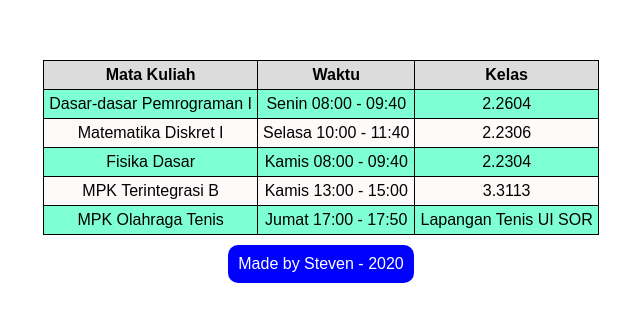
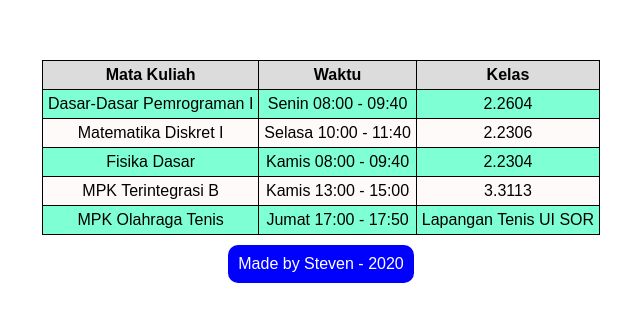
Before and after one commit to stevensim226/TP4, a plain HTML site: page jadwal.html in a window 1280 px wide. Shown: the part 229-550 px from the top of the page, without its empty margins (319-959 px from the left). Drawn offline with Linux system fonts and the light colour scheme.

Commit message:
changed jadwal

```diff
--- a/jadwal.html
+++ b/jadwal.html
@@ -11,7 +11,7 @@
             <th>Kelas</th>
         </tr>
         <tr>
-            <td class="mata-kuliah">Dasar-dasar Pemrograman I</td>
+            <td class="mata-kuliah">Dasar-Dasar Pemrograman I</td>
             <td class="waktu">Senin 08:00 - 09:40</td>
             <td class="ruangan">2.2604</td>
         </tr>
```
